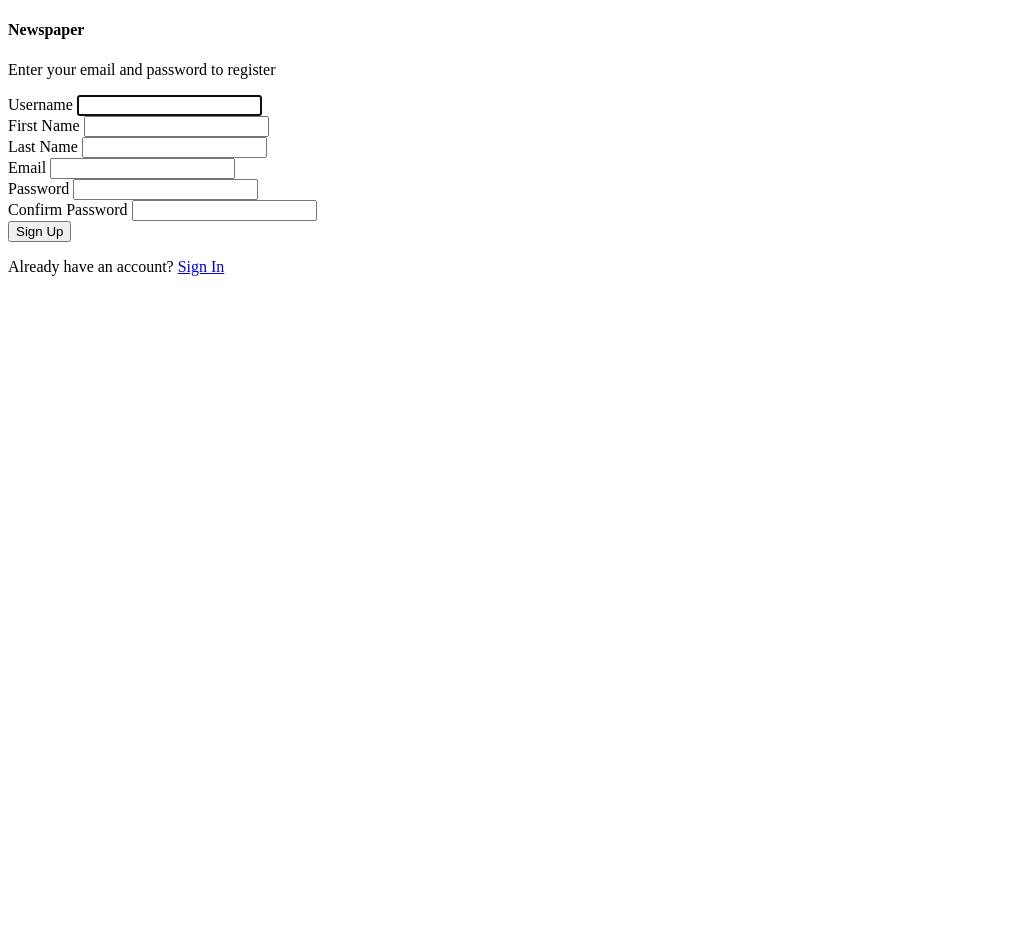
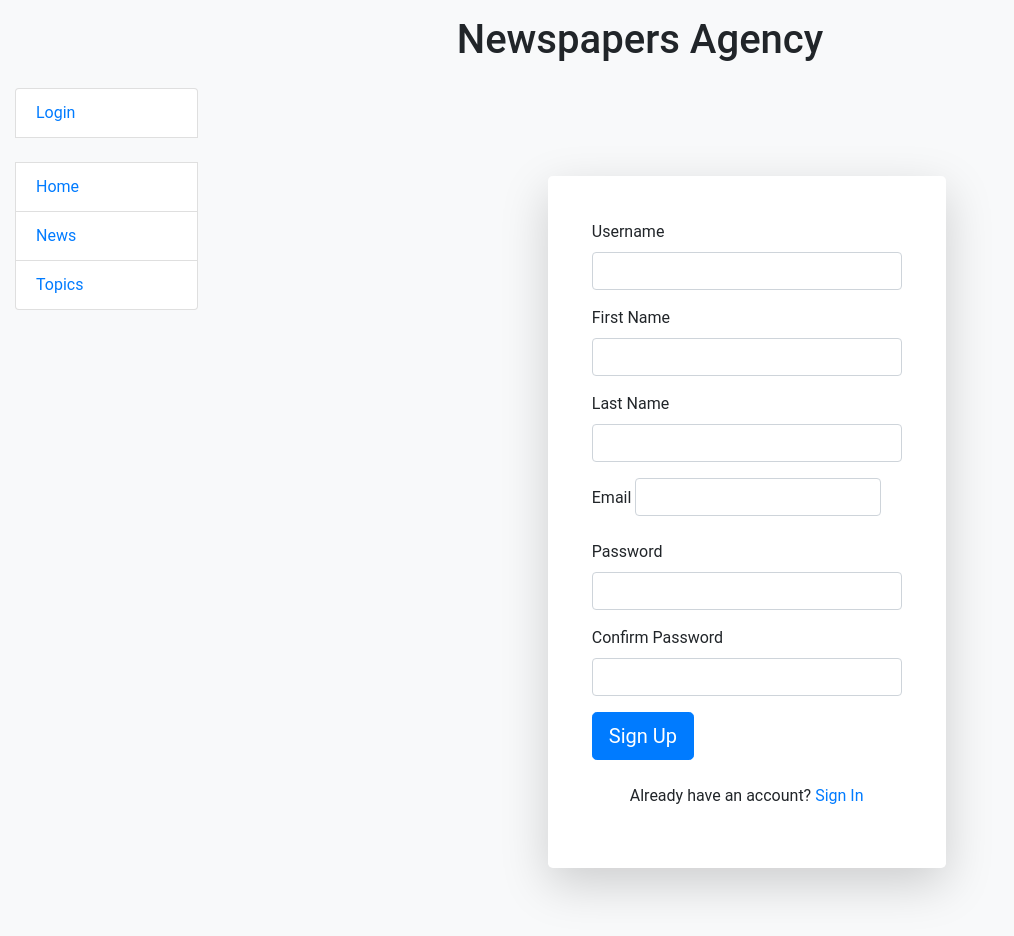
Before and after one commit to Poznanskyi/Newspaper-Agency, a Django app: page /register/ in a window 1280 px wide. Shown: the whole page, without its empty margins (0-1014 px from the left). Before the commit the page ends 276 px from the top, so only its background shows below. Run offline with Django 5.2, Linux system fonts and the light colour scheme; some libraries are stand-ins or nearby versions.

Commit message:
refactor templates

```diff
--- a/newspaper_agency/urls.py
+++ b/newspaper_agency/urls.py
@@ -17,7 +17,8 @@ Including another URLconf
 from django.contrib import admin
 from django.urls import path, include
 from django.conf.urls import handler404
-from newspapers.views import register, PostSearchView
+from newspapers.views import register, PostSearchView, PostsListView
+
 
 handler404.handler404 = "newspapers.views.custom_404"
 
@@ -27,4 +28,5 @@ urlpatterns = [
     path("register/", register, name="register"),
     path("accounts/", include("django.contrib.auth.urls")),
     path("search/", PostSearchView.as_view(), name="posts-search"),
+    path('posts/', PostsListView.as_view(), name='posts-list'),
 ]
--- a/newspapers/forms.py
+++ b/newspapers/forms.py
@@ -2,7 +2,7 @@ from django import forms
 
 from django.contrib.auth.forms import UserCreationForm
 
-from newspapers.models import Redactor, Topic, Newspaper, SupportForm
+from newspapers.models import Redactor, Topic, Newspaper
 
 
 class RegistrationForm(UserCreationForm):
@@ -50,12 +50,4 @@ class TopicForm(forms.ModelForm):
 class TopicUpdateForm(forms.ModelForm):
     class Meta:
         model = Topic
-        fields = [
-            "name",
-        ]
-
-
-class ContactFormForm(forms.ModelForm):
-    class Meta:
-        model = SupportForm
-        fields = ["name", "email", "message"]
+        fields = ["name"]
--- a/newspapers/urls.py
+++ b/newspapers/urls.py
@@ -1,6 +1,7 @@
 from django.urls import path
 
 from newspapers import views
+
 
 urlpatterns = [
     path("", views.index, name="index"),
--- a/newspapers/views.py
+++ b/newspapers/views.py
@@ -21,7 +21,7 @@ def register(request):
         if form.is_valid():
             user = form.save()
             login(request, user)
-            return redirect("/")
+            return redirect("newspapers:index")
     else:
         form = RegistrationForm()
 
@@ -66,6 +66,7 @@ def index(request):
 class PostsListView(generic.ListView):
     model = Newspaper
     paginate_by = 8
+    success_url = reverse_lazy("newspapers:posts-list")
 
 
 class PostsCreateView(LoginRequiredMixin, generic.CreateView):
@@ -90,6 +91,7 @@ class PostsDeleteView(LoginRequiredMixin, generic.DeleteView):
 
 class PostsDetailView(generic.DetailView):
     model = Newspaper
+    success_url = reverse_lazy("newspapers:posts-list")
 
 
 class TopicsListView(generic.ListView):
@@ -111,7 +113,7 @@ class TopicsCreateView(LoginRequiredMixin, generic.CreateView):
                 newspaper for newspaper in newspapers if
                 Newspaper.objects.filter(pk=newspaper.pk).exists()
             ]
-            self.object.newspapers.add(*valid_newspapers)
+            self.object.newspapers.set(*valid_newspapers)
 
         return response
 
--- a/static/css/styles.css
+++ b/static/css/styles.css
@@ -1,66 +1,115 @@
 body {
-    font-family: Arial, sans-serif;
-    background-color: #f4f4f4;
+    font-family: 'Roboto', sans-serif;
     margin: 0;
+    background-color: #f8f9fa;
+}
+
+.header {
+    background-color: #343a40;
+    color: white;
+    text-align: center;
+    padding: 50px 20px;
+    position: relative;
+    z-index: 1;
+}
+
+.header h1 {
+    margin: 1%;
+    font-size: 4.5rem;
+}
+
+.header .btn {
+    background-color: #e91e63;
+    color: white;
+    padding: 10px 35px;
+    border: none;
+    border-radius: 25px;
+    text-decoration: none;
+    font-size: 1.2rem;
+    transition: background-color 0.3s;
+}
+
+.header .btn:hover {
+    background-color: #c2185b;
+}
+
+.container {
+    max-width: 1200px;
+    margin: 0 auto;
     padding: 20px;
 }
 
-.container {
-    max-width: 800px;
-    margin: 0 auto;
+.card {
+    background: white;
+    border-radius: 10px;
+    box-shadow: 0 4px 20px rgba(0, 0, 0, 0.1);
+    padding: 20px;
+    margin-top: 20px;
 }
 
-h2 {
+#count-stats {
+    display: flex;
+    justify-content: space-around;
     text-align: center;
-    margin-bottom: 20px;
 }
 
-.newspaper-list {
-    display: grid;
-    grid-template-columns: repeat(auto-fill, minmax(300px, 1fr));
-    gap: 20px;
+ .count-stats div {
+     flex: 1;
+     padding: 20px;
+ }
+
+ .count-stats h1 {
+     font-size: 3rem;
+     margin: 0;
+     color: #343a40;
+ }
+
+.count-stats h5 {
+    color: #6c757d;
+           margin-top: 10px;
 }
 
-.newspaper-card {
-    background: white;
-    border-radius: 8px;
-    box-shadow: 0 2px 5px rgba(0, 0, 0, 0.1);
-    padding: 15px;
-    transition: transform 0.2s;
+footer {
+    background-color: #343a40;
+    color: white;
+    padding: 20px 0;
 }
 
-.newspaper-card:hover {
-    transform: scale(1.05);
-}
-
-.newspaper-card h3 {
+footer h5 {
     margin: 0;
 }
 
-.read-more {
-    display: inline-block;
-    margin-top: 10px;
-    padding: 8px 15px;
-    background: #007BFF;
-    color: white;
-    text-decoration: none;
-    border-radius: 5px;
+
+.navbar {
+    padding: 15px;
 }
 
-.read-more:hover {
-    background: #0056b3;
+.navbar-nav {
+    display: flex;
+    flex-direction: row;
 }
 
-.btn {
-    display: inline-block;
-    padding: 10px 15px;
-    background: #007BFF;
-    color: white;
-    text-decoration: none;
-    border-radius: 5px;
-    transition: background 0.3s;
+.nav-item {
+    margin-right: 20px;
 }
 
-.btn:hover {
-    background: #0056b3;
+.nav-link {
+    color: #343a40;
+    font-size: 1.1rem;
+    transition: color 0.3s;
 }
+
+.nav-link:hover {
+    color: #e91e63;
+}
+
+
+@media (max-width: 768px) {
+    .navbar-nav {
+        flex-direction: column;
+    }
+    .nav-item {
+        margin-right: 0;
+        margin-bottom: 10px;
+    }
+}
--- a/templates/base.html
+++ b/templates/base.html
@@ -2,35 +2,40 @@
 <html lang="en">
 
 <head>
-  {% block title %}<title>Newspapers Agency</title>{% endblock %}
+  {% load static %}
   <meta charset="utf-8">
   <meta name="viewport" content="width=device-width, initial-scale=1">
-  <link rel="stylesheet"
-      href="https://cdn.jsdelivr.net/npm/bootstrap@4.5.3/dist/css/bootstrap.min.css"
-      integrity="sha384-TX8t27EcRE3e/ihU7zmQxVncDAy5uIKz4rEkgIXeMed4M0jlfIDPvg6uqKI2xXr2"
-      crossorigin="anonymous">
-  <!-- Add additional CSS in static file -->
-  {% load static %}
+  <title>{% block title %}Newspapers Agency{% endblock %}</title>
+
+  <link rel="stylesheet" href="https://stackpath.bootstrapcdn.com/bootstrap/4.5.2/css/bootstrap.min.css">
+  <script src="https://code.jquery.com/jquery-3.5.1.slim.min.js"></script>
+  <script src="https://cdn.jsdelivr.net/npm/@popperjs/core@2.10.2/dist/umd/popper.min.js"></script>
+  <script src="https://stackpath.bootstrapcdn.com/bootstrap/4.5.2/js/bootstrap.min.js"></script>
+
+  <!-- Підключення вашого CSS -->
   <link rel="stylesheet" href="{% static 'css/styles.css' %}">
 </head>
 
 <body>
   <div class="container-fluid">
+    <header class="bg-light py-3">
+      <h1 class="text-center">Newspapers Agency</h1>
+    </header>
     <div class="row">
       <div class="col-sm-2">
-
         {% block sidebar %}
           {% include "includes/sidebar.html" %}
         {% endblock %}
-
       </div>
-    <div class="col-sm-10 ">
-
+      <div class="col-sm-10">
         {% block content %}{% endblock %}
-
       </div>
     </div>
   </div>
+
+  <!-- JavaScript і залежності -->
+  <script src="https://code.jquery.com/jquery-3.5.1.slim.min.js"></script>
+  <script src="https://cdn.jsdelivr.net/npm/bootstrap@4.5.3/dist/js/bootstrap.bundle.min.js"></script>
 </body>
 
 </html>
--- a/templates/newspapers/newspaper_detail.html
+++ b/templates/newspapers/newspaper_detail.html
@@ -26,10 +26,10 @@
         <p class="card-text text-dark"><small><strong>Created:</strong> {{ newspaper.published_date }}</small></p>
         {% if user.is_authenticated and user.is_staff %}
           <div>
-            <button onclick="window.location.href='{% url 'newspaper:posts-update' newspaper.pk %}'" type="button"
+            <button onclick="window.location.href='{% url 'newspapers:posts-update' newspaper.pk %}'" type="button"
                     class="btn btn-info btn-sm">EDIT
             </button>
-            <button onclick="window.location.href='{% url 'newspaper:posts-delete' newspaper.pk %}'" type="button"
+            <button onclick="window.location.href='{% url 'newspapers:posts-delete' newspaper.pk %}'" type="button"
                     class="btn btn-danger btn-sm">DELETE
             </button>
           </div>
--- a/templates/newspapers/topic_detail.html
+++ b/templates/newspapers/topic_detail.html
@@ -26,7 +26,6 @@
             {% for post in topic.newspaper.all %}
               <tr>
                 <td class="align-middle">{{ post.title }}</td>
-                <td class="align-middle">{{ post.get_publishers }}</td>
                 {% if user.is_authenticated and user.is_staff %}
                   <td class="align-middle">
                     <a href="{% url 'newspapers:topic-update' topic.pk %}" class="btn btn-info btn-sm">Edit</a>
--- a/templates/registration/register.html
+++ b/templates/registration/register.html
@@ -1,62 +1,54 @@
-{% extends "layouts/base-fullscreen.html" %}
+{% extends "base.html" %}
 {% block title %}Sign Up{% endblock %}
 {% block content %}
-    <div class="container my-auto">
-        <div class="row">
-            <div class="col-lg-4 col-md-8 col-12 mx-auto">
-                <div class="card">
-                    <div class="card-header text-center bg-gradient-primary text-white">
-                        <h4>Newspaper</h4>
-                        <p>
-                            {% if msg %}
-                                {{ msg | safe }}
-                            {% else %}
-                                Enter your email and password to register
-                            {% endif %}
-                        </p>
-                    </div>
-                    <div class="card-body">
+    <div class="container my-5">
+        <div class="row justify-content-center">
+            <div class="col-lg-5 col-md-8 col-12">
+                <div class="card shadow-lg border-0 rounded-lg">
+                    <div class="card-body p-4">
                         {% if not success %}
                             <form method="post">
                                 {% csrf_token %}
-                                <div class="mb-3">
+                                <div class="form-group mb-3">
                                     <label class="form-label">Username</label>
-                                    {{ form.username }}
-                                    <span class="text-danger">{{ form.username.errors }}</span>
+                                    <input type="text" name="username" class="form-control" value="{{ form.username.value|default:'' }}">
+                                    <span class="text-danger small">{{ form.username.errors }}</span>
                                 </div>
-                                <div class="mb-3">
+                                <div class="form-group mb-3">
                                     <label class="form-label">First Name</label>
-                                    {{ form.first_name }}
-                                    <span class="text-danger">{{ form.first_name.errors }}</span>
+                                    <input type="text" name="first_name" class="form-control" value="{{ form.first_name.value|default:'' }}">
+                                    <span class="text-danger small">{{ form.first_name.errors }}</span>
                                 </div>
-                                <div class="mb-3">
+                                <div class="form-group mb-3">
                                     <label class="form-label">Last Name</label>
-                                    {{ form.last_name }}
-                                    <span class="text-danger">{{ form.last_name.errors }}</span>
+                                    <input type="text" name="last_name" class="form-control" value="{{ form.last_name.value|default:'' }}">
+                                    <span class="text-danger small">{{ form.last_name.errors }}</span>
                                 </div>
-                                <div class="mb-3">
+                                <div class="form-group mb-3">
                                     <label class="form-label">Email</label>
-                                    {{ form.email }}
-                                    <span class="text-danger">{{ form.email.errors }}</span>
+                                  <label>
+                                    <input type="email" name="email" class="form-control" value="{{ form.email.value|default:'' }}">
+                                  </label>
+                                  <span class="text-danger small">{{ form.email.errors }}</span>
                                 </div>
-                                <div class="mb-3">
+                                <div class="form-group mb-3">
                                     <label class="form-label">Password</label>
-                                    {{ form.password1 }}
-                                    <span class="text-danger">{{ form.password1.errors }}</span>
+                                    <input type="password" name="password1" class="form-control">
+                                    <span class="text-danger small">{{ form.password1.errors }}</span>
                                 </div>
-                                <div class="mb-3">
+                                <div class="form-group mb-3">
                                     <label class="form-label">Confirm Password</label>
-                                    {{ form.password2 }}
-                                    <span class="text-danger">{{ form.password2.errors }}</span>
+                                    <input type="password" name="password2" class="form-control">
+                                    <span class="text-danger small">{{ form.password2.errors }}</span>
                                 </div>
-                                <div class="text-center">
-                                    <button type="submit" class="btn btn-lg bg-gradient-primary w-100 mt-4">Sign Up</button>
+                                <div class="d-grid">
+                                    <button type="submit" class="btn btn-primary btn-lg">Sign Up</button>
                                 </div>
-                                <p class="mt-4 text-center">
-                                    Already have an account?
-                                    <a href="{% url 'login' %}" class="text-primary">Sign In</a>
-                                </p>
                             </form>
+                            <p class="mt-4 text-center">
+                                Already have an account?
+                                <a href="{% url 'login' %}" class="text-primary">Sign In</a>
+                            </p>
                         {% else %}
                             <p class="mt-4 text-center">
                                 <a href="{% url 'login' %}" class="text-primary">Sign In</a>
@@ -67,4 +59,4 @@
             </div>
         </div>
     </div>
-{% endblock content %}
+{% endblock %}
```
Also changed, not shown: newspaper_agency/settings.py (+5 -11 lines), newspapers/middleware.py (deleted, +0 -19 lines), templates/404.html (added, +12 -0 lines), templates/includes/navigation.html (+5 -2 lines), templates/newspapers/index.html (+9 -66 lines), README.md, templates/newspapers/topic_list.html (line endings or trailing spaces). Lines whose indentation alone changed are shown as unchanged.
